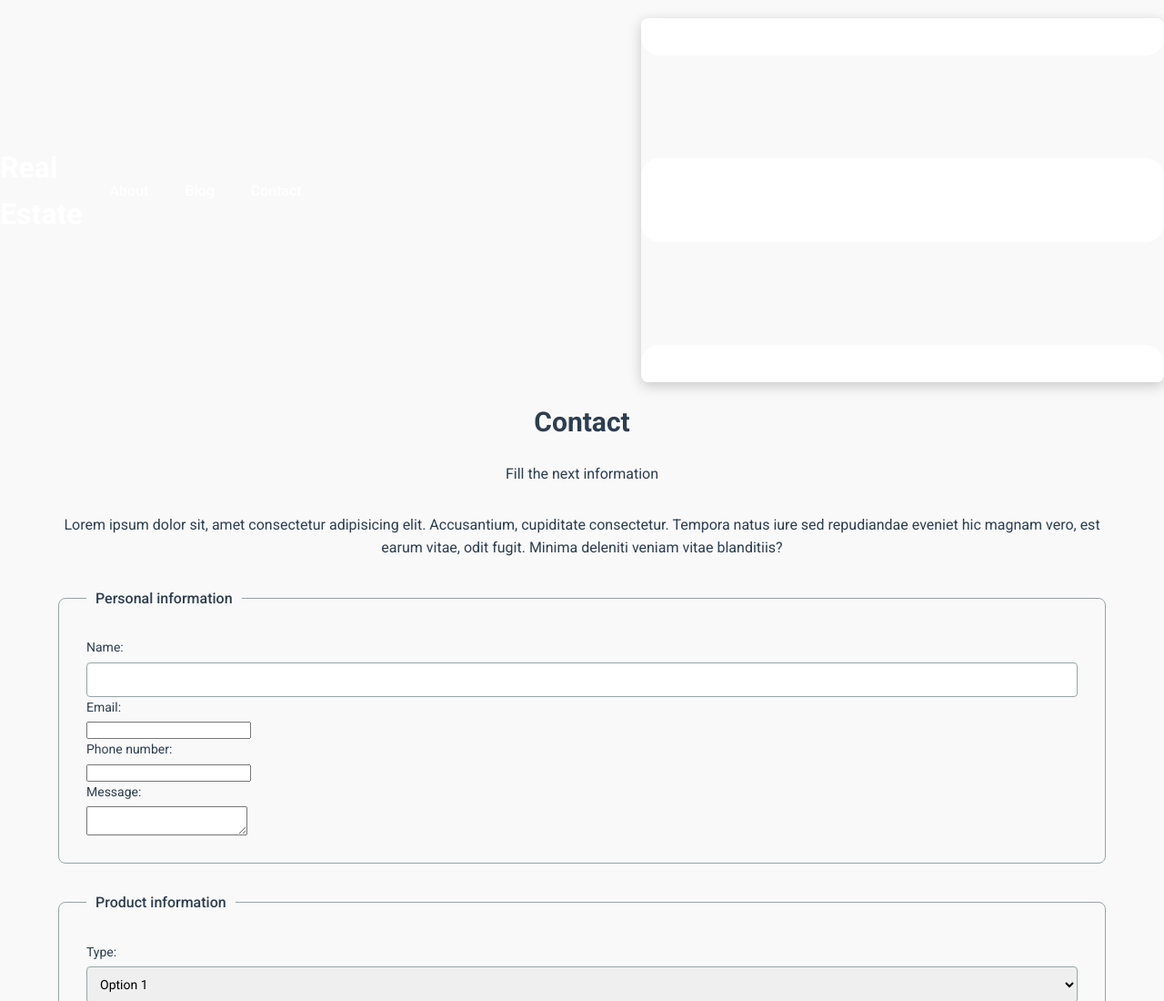
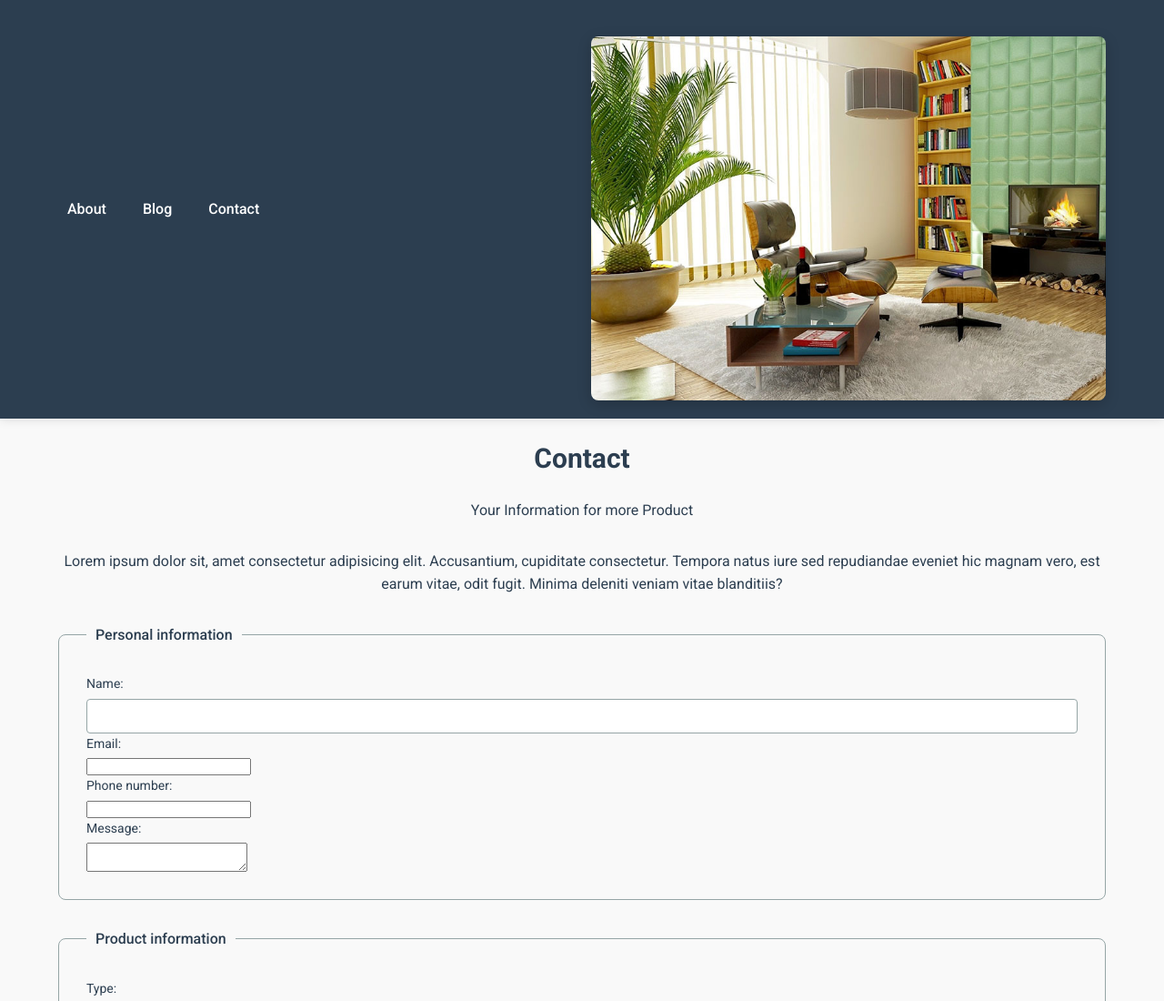
Before and after one commit to TomChau0402/realEstate, a plain HTML site: page contact.html in a window 1280 px wide. Shown: the top 1100 px of the page at 91% size. Drawn offline with Linux system fonts and the light colour scheme.

Commit message:
update 6_7_25

```diff
--- a/contact.html
+++ b/contact.html
@@ -11,16 +11,15 @@
     <title>Document</title>
 </head>
 <body>
-    <header class="contact-header">
-        <div class="containers">
-            <div class="bar-menu">
-                <h1>Real Estate</h1>
+    <header class="blog-header">
+        <div class="blog-containers">
+            <div class="bar-menu bar-menu-item">
                 <nav class="menu">
                     <a href="about.html">About</a>
                     <a href="blog.html">Blog</a>
                     <a href="contact.html">Contact</a>
                 </nav>
-                <img src="./img/bars.svg">
+                <img src="./img/us.jpg">
 
             </div>
         </div>
@@ -28,7 +27,7 @@
     <main class="container">
         <h2>Contact</h2>
         <div>
-            <p>Fill the next information</p>
+            <p>Your Information for more Product</p>
             <p>Lorem ipsum dolor sit, amet consectetur adipisicing elit. Accusantium, cupiditate consectetur. Tempora natus iure sed repudiandae eveniet hic magnam vero, est earum vitae, odit fugit. Minima deleniti veniam vitae blanditiis?</p>
 
             <div class="form-container">
```
Also changed, not shown: about.html (+11 -11 lines), blog.html (+2 -2 lines).
